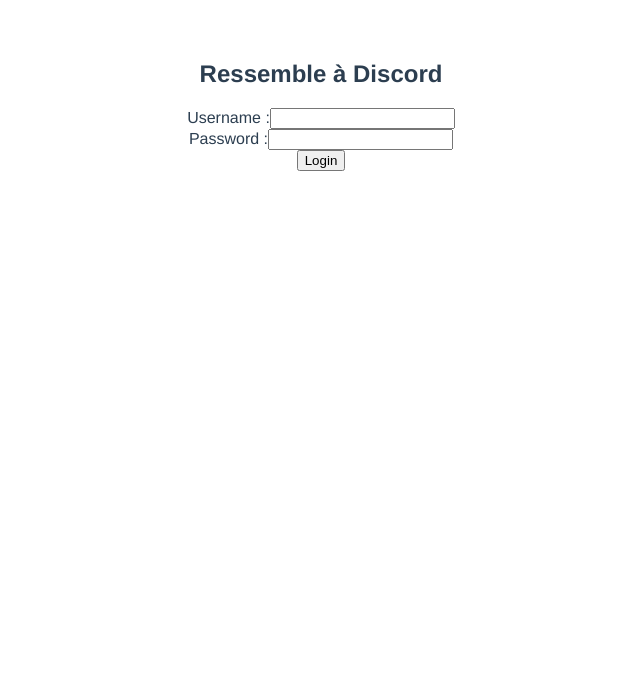
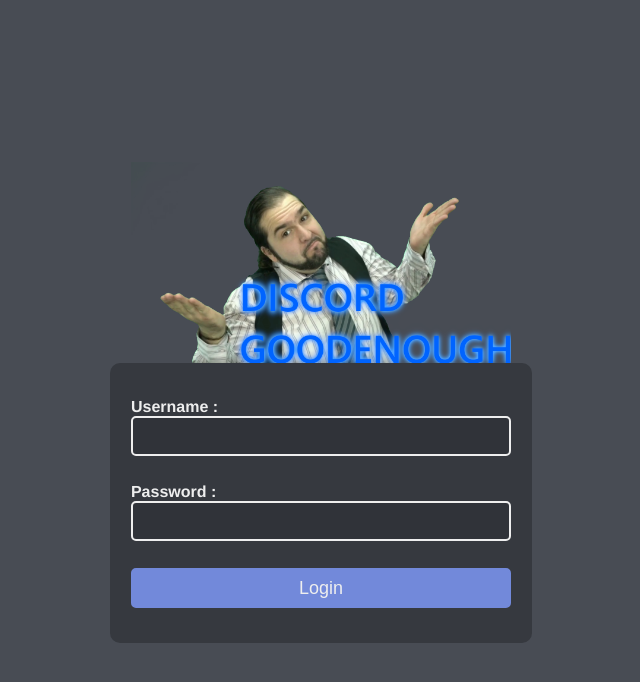
Before and after one commit to VicAffile/discord-like-devfront-b3, a Vue app: page / in a window 1280 px wide. Shown: the top 682 px of the page, without its empty margins (319-959 px from the left). Built offline with nearby package versions, Linux system fonts and the light colour scheme.

Commit message:
upd css ecran login

```diff
--- a/src/App.vue
+++ b/src/App.vue
@@ -63,12 +63,27 @@
 </template>
 
 <style>
+* {
+  box-sizing: border-box;
+}
+
 #app {
   font-family: Avenir, Helvetica, Arial, sans-serif;
   -webkit-font-smoothing: antialiased;
   -moz-osx-font-smoothing: grayscale;
   text-align: center;
   color: #2c3e50;
-  margin-top: 60px;
+  height: 100%;
+}
+
+body {
+  --background-color: rgb(72, 76, 84);
+  --primary-color: rgb(54, 57, 63);
+  --secondary-color: rgb(114, 137, 218);
+  --black-color: rgb(48, 51, 57);
+  --white-color: rgb(238, 238, 238);
+
+  margin: 0px;
+  background-color: var(--background-color);
 }
 </style>
--- a/src/components/Login.vue
+++ b/src/components/Login.vue
@@ -40,16 +40,20 @@
 
 <template>
     <section v-if="token == ''">
-        <h1>Ressemble à Discord</h1>
-        <form method="post">
-            <label for="username">Username :</label>
-            <input type="text" id="username" v-model="id" required />
-            <br />
-            <label for="password">Password :</label>
-            <input type="password" id="password" v-model="pw" required />
-            <br />
+        <div class="picture_container">
+            <img src="didigoodenough.png" alt="Logo" />
+        </div>
+        <form>
+            <div class="login_input">
+                <label for="username">Username :</label>
+                <input type="text" id="username" v-model="id" required />
+            </div>
+            <div class="login_input">
+                <label for="password">Password :</label>
+                <input type="password" id="password" v-model="pw" required />
+            </div>
+            <button @click="login">Login</button>
         </form>
-        <button @click="login">Login</button>
     </section>
     <section v-else>
         <h1>Connecté</h1>
@@ -57,4 +61,74 @@
 </template>
 
 <style scoped>
+button {
+    width: 90%;
+    height: 40px;
+    color: var(--white-color);
+    font-size: large;
+    border: solid 2px var(--secondary-color);
+    border-radius: 5px;
+    background-color: var(--secondary-color);
+}
+
+form {
+    display: flex;
+    flex-direction: column;
+    justify-content: space-around;
+    align-items: center;
+    padding-top: 5%;
+    padding-bottom: 5%;
+    width: 100%;
+    height: 280px;
+    border-radius: 10px;
+    background-color: var(--primary-color);
+}
+
+label {
+    font-weight: bold;
+}
+
+input {
+    width: 100%;
+    height: 40px;
+    color: var(--white-color);
+    border: solid 2px var(--white-color);
+    border-radius: 5px;
+    background-color: var(--black-color);
+}
+
+input:hover {
+    border-color: var(--secondary-color);
+}
+
+section {
+    display: flex;
+    flex-direction: column;
+    justify-content: space-around;
+    align-items: center;
+    margin: auto;
+    margin-top: 50vh;
+    transform: translateY(-50%);
+    width: 33%;
+    color: var(--white-color);
+}
+
+.login_input {
+    display: flex;
+    flex-direction: column;
+    align-items: flex-start;
+    width: 90%;
+}
+
+.picture_container {
+    z-index: -10;
+    position: relative;
+    bottom: -5px;
+    width: 90%;
+}
+
+.picture_container img {
+    width: 100%;
+    object-fit: contain;
+}
 </style>
```
Also changed, not shown: public/didigoodenough.png (added).
